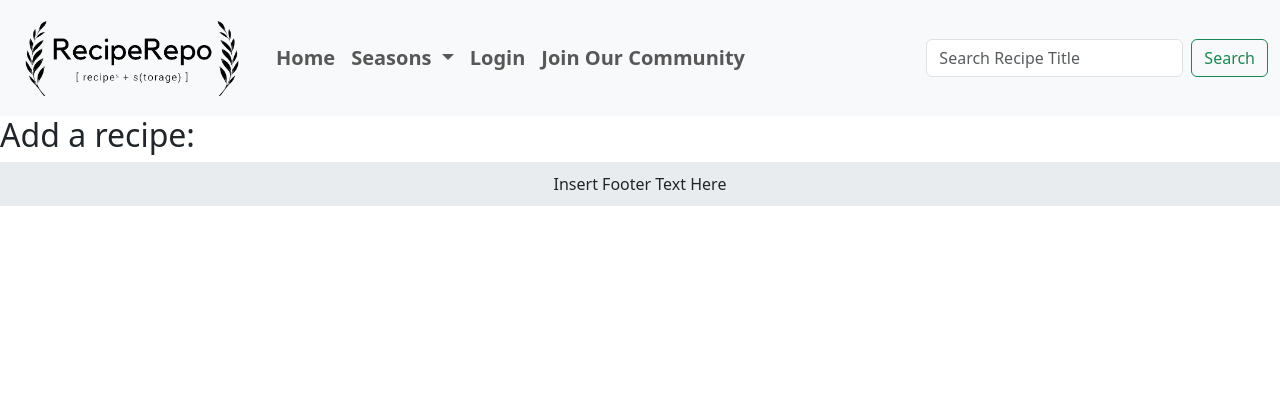
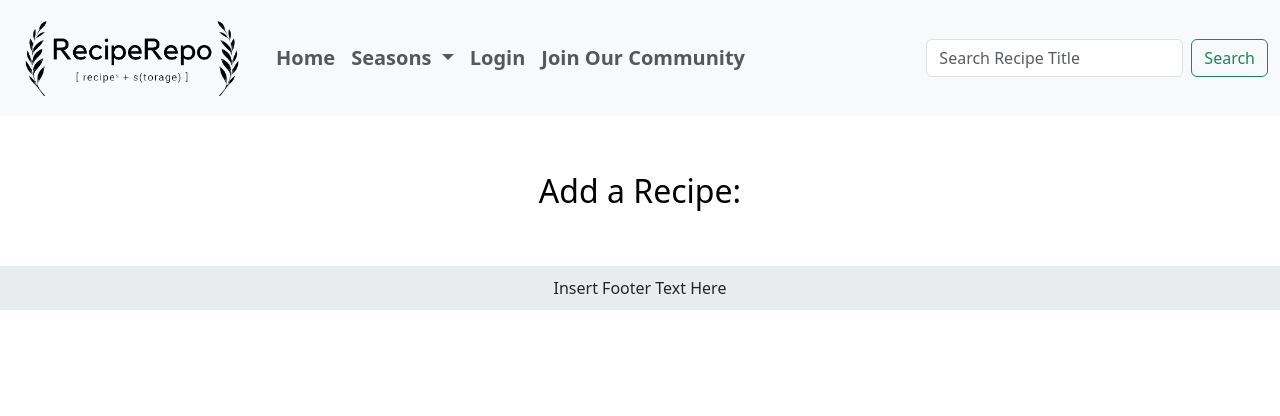
Before and after one commit to AlfredA93/recipe-repo-2, a Django app: page /add_recipe/ in a window 1280 px wide. Shown: the top 416 px of the page. Run offline with Django 3.2, Linux system fonts and the light colour scheme; some libraries are stand-ins or nearby versions.

Commit message:
Add styling classes to add_recipe.html

```diff
--- a/templates/add_recipe.html
+++ b/templates/add_recipe.html
@@ -8,17 +8,17 @@
 
 {% load crispy_forms_tags %}
 
-<h2>
-    Add a recipe:
-</h2>
+<h3 class="col-12 text-center main-heading text-black">
+    Add a Recipe:
+</h3>
 
 {% if user.is_authenticated %}
-    <div class="col-12 d-flex flex-column align-items-center">
-        <form method="post" class="col-6" enctype='multipart/form-data'>
+    <div class="col-12 d-flex justify-content-center align-items-center">
+        <form method="post" class="col-10 col-md-8" enctype='multipart/form-data'>
             {{ form | crispy }}
             {% csrf_token %}
-            <div class="d-flex justify-content-end">
-                <button type="submit m-1" class="btn btn-login m-2 col-3">Submit</button>
+            <div class="d-flex justify-content-center">
+                <button type="submit m-1" class="btn btn-login btn-lg m-2">Submit</button>
             </div>
         </form>
     </div>
```
